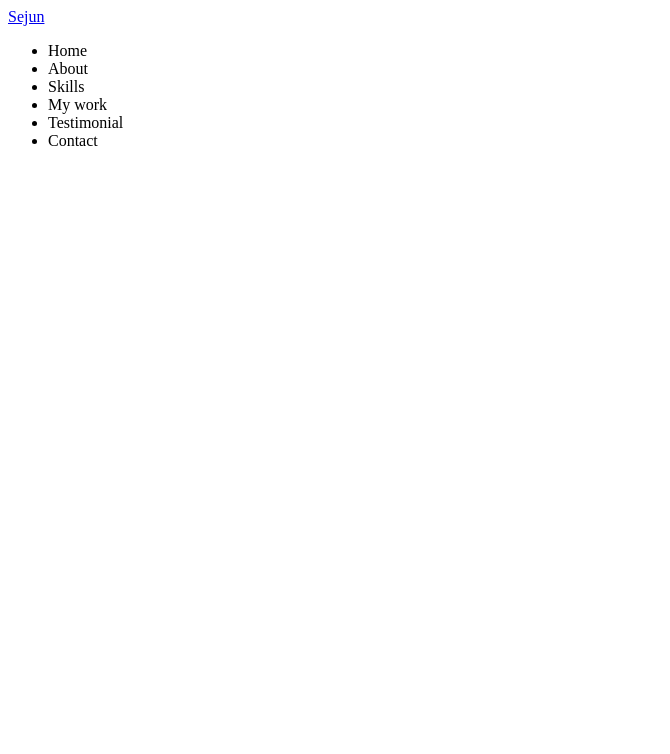
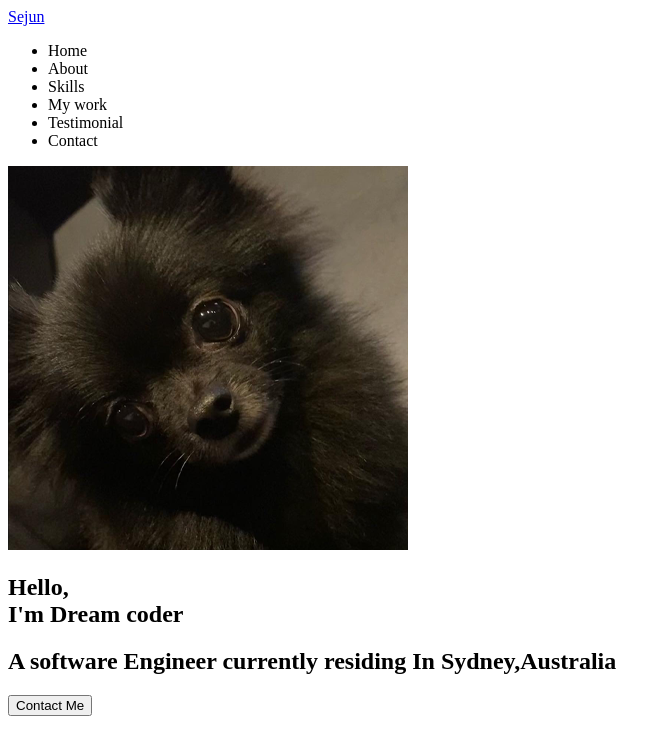
Before and after one commit to Haribboo/portfolio, a plain HTML site: page index.html in a window 1280 px wide. Shown: the whole page, without its empty margins (0-670 px from the left). Drawn offline with Linux system fonts and the light colour scheme; some icons are missing.

Commit message:
HTML: Home

```diff
--- a/index.html
+++ b/index.html
@@ -37,6 +37,18 @@
         </ul>
       </div>
     </nav>
+
+    <!-- Home -->
+    <section id="home">
+      <img
+        src="imgs/profile.png"
+        alt="Sejun's profile photo"
+        class="home__avatar"
+        />
+        <h1 class="home__tilte">Hello, <br />I'm Dream coder</h1>
+        <h2 class="home_description">A software Engineer currently residing In Sydney,Australia</h2>
+        <button class="home__contact">Contact Me</button>
+    </section>
     <!-- About -->
     <section id="about"></section>
     <!-- Skills -->
```
Also changed, not shown: imgs/profile.png (added).
